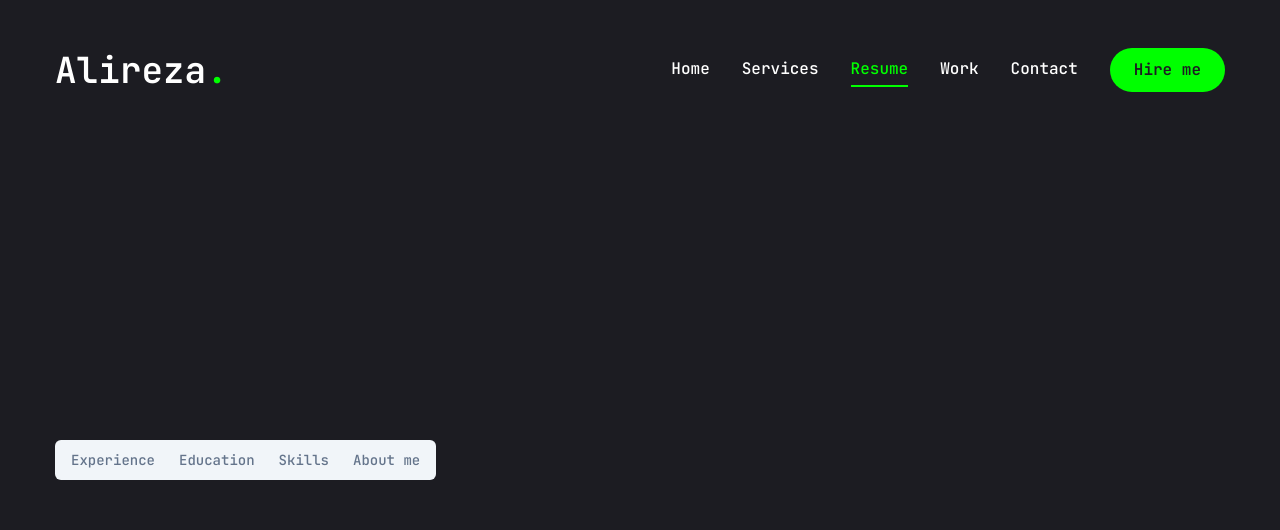
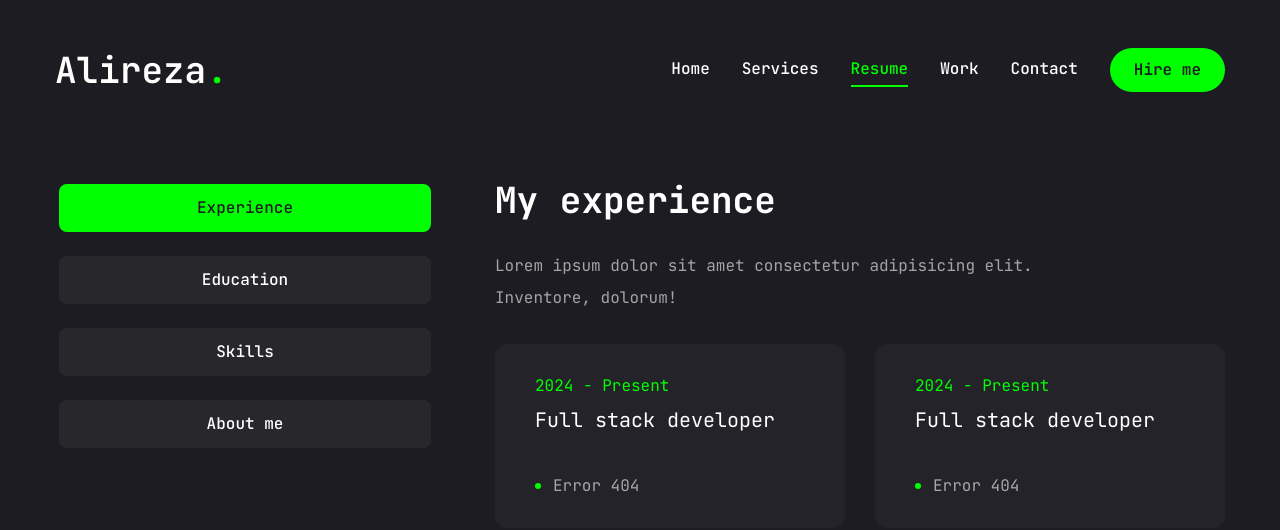
Before and after one commit to arkh99/arkh-portfolio, a Next.js app: page /resume in a window 1280 px wide. Shown: the top 530 px of the page. Built offline with nearby package versions, Linux system fonts and the light colour scheme.

Commit message:
until about me

```diff
--- a/app/resume/page.jsx
+++ b/app/resume/page.jsx
@@ -74,7 +74,7 @@
     "Lorem ipsum dolor sit amet consectetur adipisicing elit. Inventore, dolorum!",
   items: [
     {
-      institution: "Algonquin College, School of Advanced Technology",
+      institution: "Algonquin College",
       degree: "College Diploma",
       duration: "2024 - Present",
     },
@@ -178,13 +178,125 @@
       className="min-h-[80vh] flex items-center justify-center py-12 xl:py-0"
     >
       <div className="container mx-auto">
-              <Tabs>
-                  <TabsList>
-                      <TabsTrigger>Experience</TabsTrigger>
-                      <TabsTrigger>Education</TabsTrigger>
-                      <TabsTrigger>Skills</TabsTrigger>
-                      <TabsTrigger>About me</TabsTrigger>
+        <Tabs
+          defaultValue="experience"
+          className="flex flex-col xl:flex-row gap-[60px]"
+        >
+          <TabsList className="flex flex-col w-full max-w-[380px] mx-auto xl:mx-0 gap-6">
+            <TabsTrigger value="experience">Experience</TabsTrigger>
+            <TabsTrigger value="education">Education</TabsTrigger>
+            <TabsTrigger value="skills">Skills</TabsTrigger>
+            <TabsTrigger value="about">About me</TabsTrigger>
           </TabsList>
+          <div className="min-h-[70vh] w-full">
+            <TabsContent value="experience" className="w-full">
+              <div className="flex flex-col gap-[30px] text-center xl:text-left">
+                <h3 className="text-4xl font-bold">{experience.title}</h3>
+                <p className="max-w-[600px] text-white/60 mx-auto xl:mx-0">
+                  {experience.description}
+                </p>
+                <ScrollArea className="h-[200px]">
+                  <ul className="grid grid-cols-1 lg:grid-cols-2 gap-[30px]">
+                    {experience.items.map((item, index) => {
+                      return (
+                        <li
+                          key={index}
+                          className="bg-[#232329] h-[184px] py-6 px-10 rounded-xl flex flex-col justify-center items-center lg:items-start gap-1"
+                        >
+                          <span className="text-accent">{item.duration}</span>
+                          <h3 className="text-xl max-w-[260px] min-h-[60px] text-center lg:text-left">
+                            {item.position}
+                          </h3>
+                          <div className="flex items-center gap-3">
+                            <span className="w-[6px] h-[6px] rounded-full bg-accent"></span>
+                            <p className="text-white/60">{item.company}</p>
+                          </div>
+                        </li>
+                      );
+                    })}
+                  </ul>
+                </ScrollArea>
+              </div>
+            </TabsContent>
+
+            <TabsContent value="education" className="w-full">
+              <div className="flex flex-col gap-[30px] text-center xl:text-left">
+                <h3 className="text-4xl font-bold">{education.title}</h3>
+                <p className="max-w-[600px] text-white/60 mx-auto xl:mx-0">
+                  {education.description}
+                </p>
+                <ScrollArea className="h-[200px]">
+                  <ul className="grid grid-cols-1 lg:grid-cols-2 gap-[30px]">
+                    {education.items.map((item, index) => {
+                      return (
+                        <li
+                          key={index}
+                          className="bg-[#232329] h-[184px] py-6 px-10 rounded-xl flex flex-col justify-center items-center lg:items-start gap-1"
+                        >
+                          <span className="text-accent">{item.duration}</span>
+                          <h3 className="text-xl max-w-[260px] min-h-[60px] text-center lg:text-left">
+                            {item.degree}
+                          </h3>
+                          <div className="flex items-center gap-3">
+                            <span className="w-[6px] h-[6px] rounded-full bg-accent"></span>
+                            <p className="text-white/60">{item.institution}</p>
+                          </div>
+                        </li>
+                      );
+                    })}
+                  </ul>
+                </ScrollArea>
+              </div>
+            </TabsContent>
+
+            <TabsContent value="skills" className="w-full h-full">
+              <div className="flex flex-col gap-[30px]">
+                <div className="flex flex-col gap-[30px] text-center xl:text-left">
+                  <h3 className="text-4xl font-bold">{skills.title}</h3>
+                  <p className="max-w-[600px] text-white/60 mx-auto xl:mx-0">
+                    {skills.description}
+                  </p>
+                </div>
+                <ul className="grid grid-cols-2 sm:grid-cols-3 md:grid-cols-4 gap-4 xl:gap-[30px]">
+                  {skills.skilllist.map((skill, index) => {
+                    return (
+                      <li key={index}>
+                        <TooltipProvider delayDuration={100}>
+                          <Tooltip>
+                            <TooltipTrigger className="w-full h-[150px] bg-[#232329] rounded-xl flex justify-center items-center group">
+                              <div className="text-6xl group-hover:text-accent transition-all duration-300">
+                                {skill.icon}
+                              </div>
+                            </TooltipTrigger>
+                            <TooltipContent>
+                              <p className="capatalize">{skill.name}</p>
+                            </TooltipContent>
+                          </Tooltip>
+                        </TooltipProvider>
+                      </li>
+                    );
+                  })}
+                </ul>
+              </div>
+            </TabsContent>
+
+            <TabsContent value="about" className="w-full text-center xl:text-left">
+                          <div className="flex flex-col gap-[30px]">
+                              <h3 className="tetx-4xl font-bold">
+                                  {about.title}
+                              </h3>
+                              <p className="max-w-[600px] text-white/60 mx-auto xl:mx-0">{about.description}</p>
+                              <ul>
+                                  {about.info.map((item, index) => {
+                                      return <li key={index}>
+                                          <span>{item.fieldName}</span>
+                                          <span>{item.filedValue}</span>
+                                      </li>
+                                  })}
+                              </ul>
+              </div>
+            </TabsContent>
+          </div>
         </Tabs>
       </div>
     </motion.div>
--- a/components/ui/scroll-area.jsx
+++ b/components/ui/scroll-area.jsx
@@ -32,7 +32,7 @@
       className
     )}
     {...props}>
-    <ScrollAreaPrimitive.ScrollAreaThumb className="relative flex-1 rounded-full bg-slate-200 dark:bg-slate-800" />
+    <ScrollAreaPrimitive.ScrollAreaThumb className="relative flex-1 rounded-full bg-accent dark:bg-slate-800" />
   </ScrollAreaPrimitive.ScrollAreaScrollbar>
 ))
 ScrollBar.displayName = ScrollAreaPrimitive.ScrollAreaScrollbar.displayName
--- a/components/ui/tabs.jsx
+++ b/components/ui/tabs.jsx
@@ -11,7 +11,7 @@
   <TabsPrimitive.List
     ref={ref}
     className={cn(
-      "inline-flex h-10 items-center justify-center rounded-md bg-slate-100 p-1 text-slate-500 dark:bg-slate-800 dark:text-slate-400",
+      "inline-flex h-auto rounded-md p-1 text-primary",
       className
     )}
     {...props} />
@@ -22,7 +22,7 @@
   <TabsPrimitive.Trigger
     ref={ref}
     className={cn(
-      "inline-flex items-center justify-center whitespace-nowrap rounded-sm px-3 py-1.5 text-sm font-medium ring-offset-white transition-all focus-visible:outline-none focus-visible:ring-2 focus-visible:ring-slate-950 focus-visible:ring-offset-2 disabled:pointer-events-none disabled:opacity-50 data-[state=active]:bg-white data-[state=active]:text-slate-950 data-[state=active]:shadow-sm dark:ring-offset-slate-950 dark:focus-visible:ring-slate-300 dark:data-[state=active]:bg-slate-950 dark:data-[state=active]:text-slate-50",
+      "inline-flex items-center w-full bg-[#27272c] justify-center whitespace-nowrap text-white rounded-lg p-3 text-base font-medium ring-offset-white transition-all disabled:pointer-events-none  disabled:opacity-50 data-[state=active]:bg-accent data-[state=active]:text-primary data-[state=active]:fond-bold  data-[state=active]:shadow-sm",
       className
     )}
     {...props} />
@@ -33,7 +33,7 @@
   <TabsPrimitive.Content
     ref={ref}
     className={cn(
-      "mt-2 ring-offset-white focus-visible:outline-none focus-visible:ring-2 focus-visible:ring-slate-950 focus-visible:ring-offset-2 dark:ring-offset-slate-950 dark:focus-visible:ring-slate-300",
+      "min-h-[480px] ring-offset-white focus-visible:outline-none focus-visible:ring-2 focus-visible:ring-slate-950 focus-visible:ring-offset-2 dark:ring-offset-slate-950 dark:focus-visible:ring-slate-300",
       className
     )}
     {...props} />
```
Lines whose indentation alone changed are shown as unchanged.
